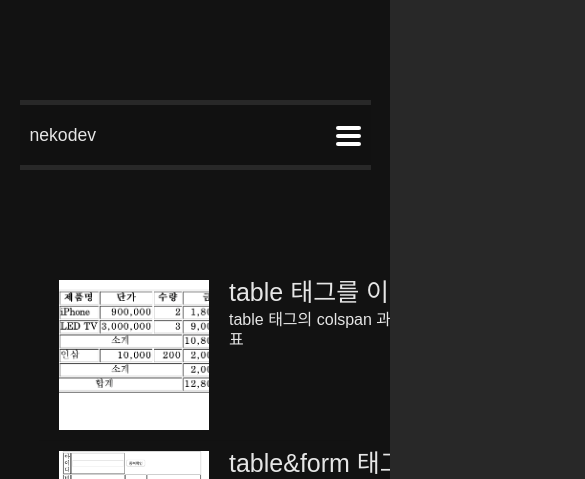
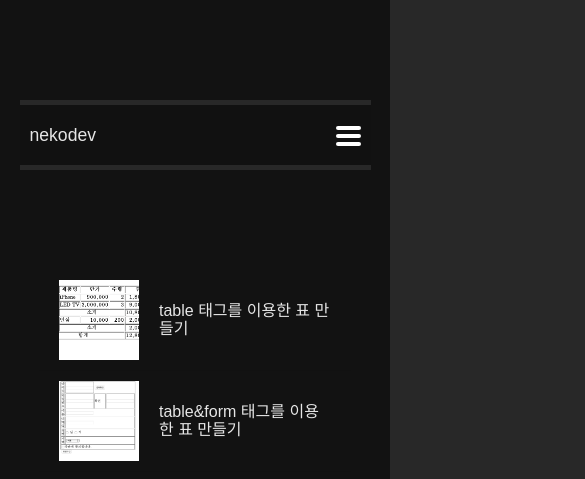
Before and after one commit to ickell/ok.github.io, a plain HTML site: page assignments.html in a window 390 px wide. Shown: the part 303-782 px from the top of the page, 585 px wide, since content can reach past the window. Drawn offline with Linux system fonts and the light colour scheme.

Commit message:
v1.3.1.0

```diff
--- a/assignments.html
+++ b/assignments.html
@@ -9,6 +9,11 @@
     <link rel="stylesheet" href="https://use.fontawesome.com/releases/v5.8.1/css/all.css" integrity="sha384-50oBUHEmvpQ+1lW4y57PTFmhCaXp0ML5d60M1M7uH2+nqUivzIebhndOJK28anvf" crossorigin="anonymous">
     <link rel="shortcut icon" href="./resource/favicon.ico">
     <title>nekodev</title>
+    <style>
+        a {
+            color : #e6e6e6
+        }
+    </style>
 </head>
 
 <body>
--- a/style.css
+++ b/style.css
@@ -295,7 +295,7 @@ img {
     height: 171px;
     padding: 10px 20px;
     border-bottom: 1px solid #111;
-    transition: .5s
+    transition: background .5s, color .5s
 }
 
 .as-item:last-child {
@@ -387,6 +387,15 @@ img {
     }
     to {
         width: 10%
+    }
+}
+
+@keyframes p15 {
+    from {
+        width: 0
+    }
+    to {
+        width: 15%
     }
 }
 
@@ -655,3 +664,34 @@ img {
         display: none
     }
 }
+
+.details {
+    min-width: 0
+}
+
+@media screen and (max-width:820px) {
+    .as-item .thumb img {
+        width: 80px;
+        height: 80px
+    }
+    .as-item {
+        height: 101px
+    }
+    .as-item:last-child {
+        height: 100px
+    }
+    .as-item .details .title {
+        font-size: 16px;
+        white-space: normal;
+        line-height: 18px;
+        max-height: 36px;
+        margin: 0
+    }
+    .as-item .details .desc {
+        display: none
+    }
+    .as-item .details {
+        display: flex;
+        align-items: center
+    }
+}
```
Also changed, not shown: draft.html (+5 -0 lines), likelion.html (+5 -5 lines).
